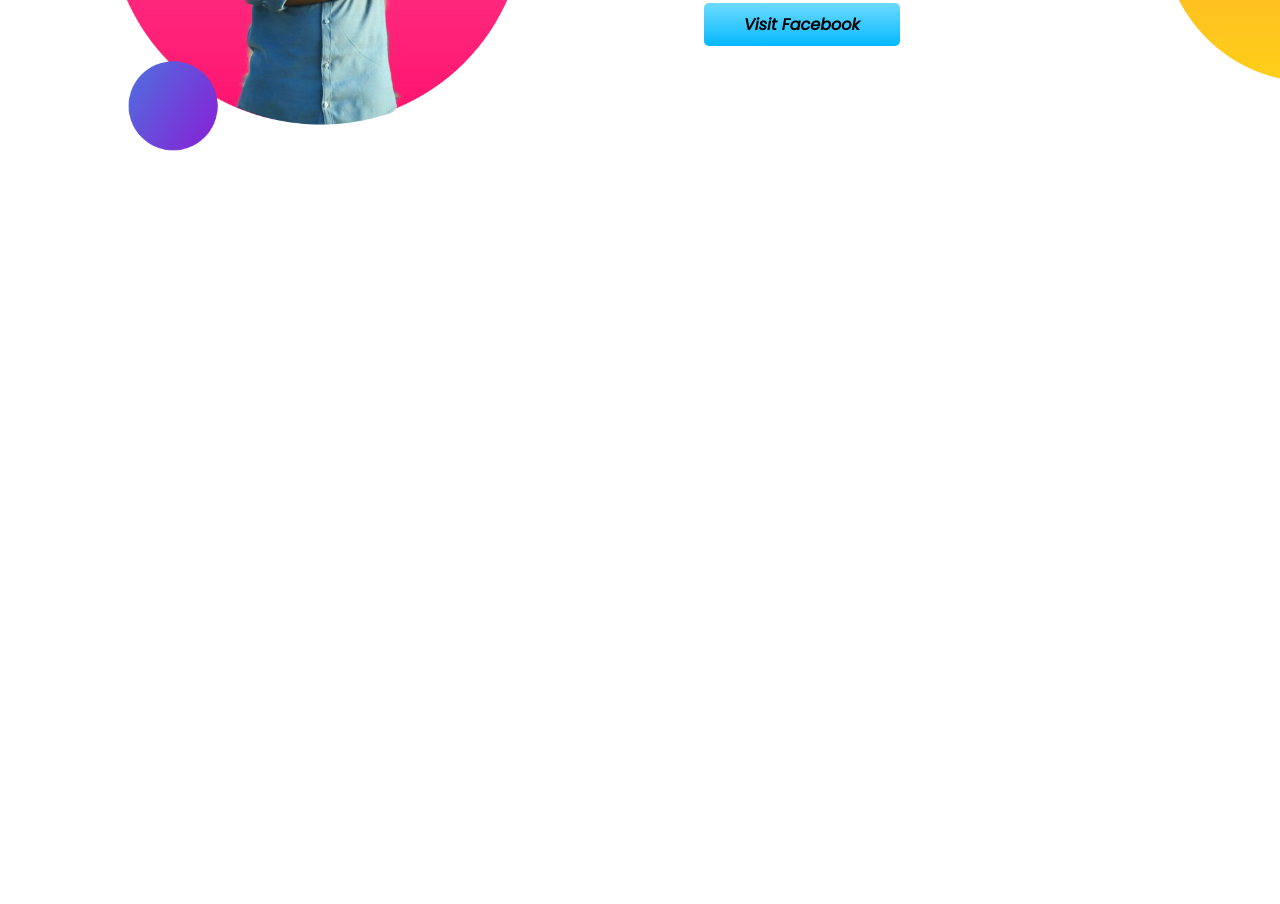
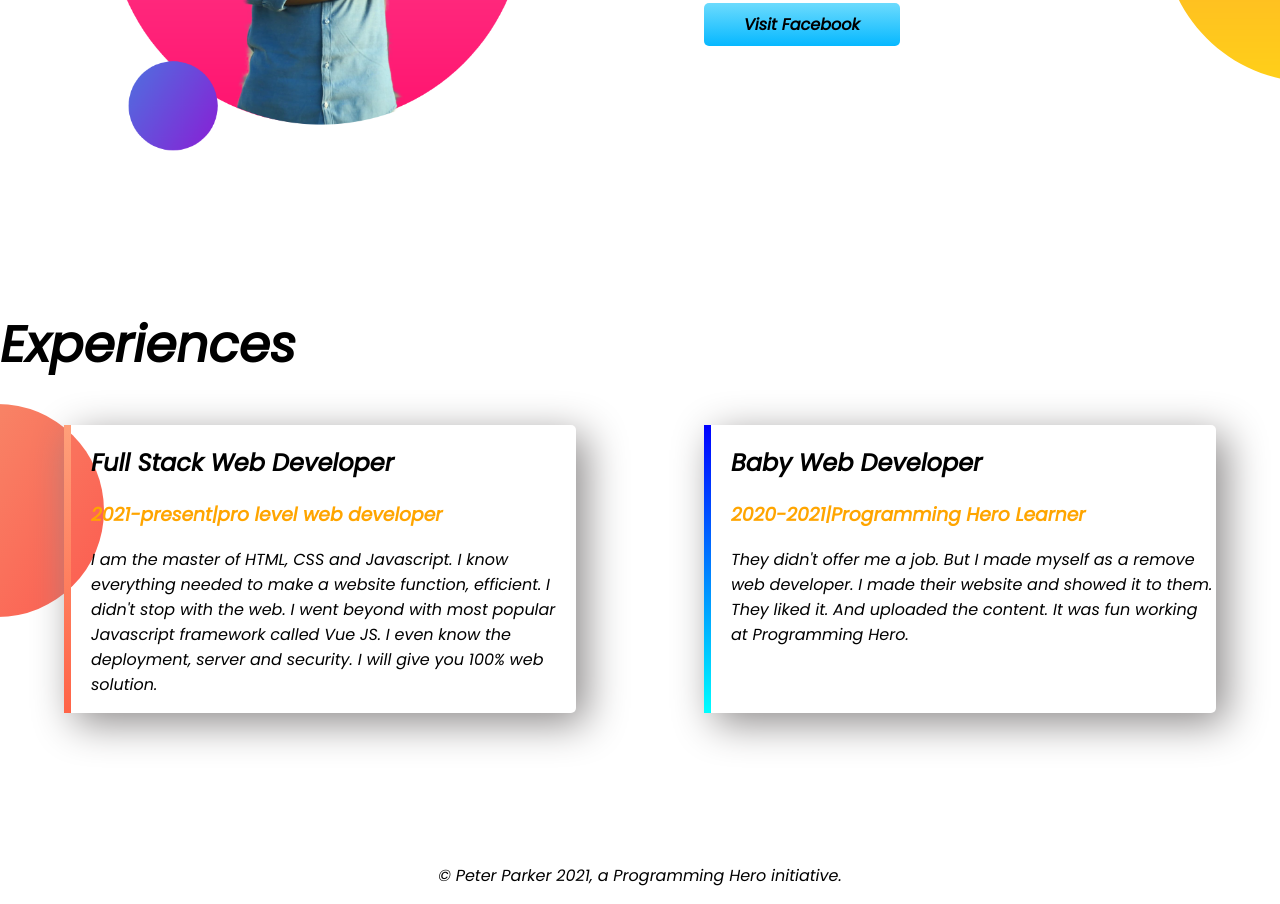
Before and after one commit to showravdas11/developer-portfolio, a plain HTML site: page index.html in a window 1280 px wide. Shown: the part 906-1810 px from the top of the page. Before the commit the page ends 1214 px from the top, so only its background shows below. Drawn offline with Linux system fonts and the light colour scheme; a web font is replaced by a local one.

Commit message:
footer added

```diff
--- a/index.html
+++ b/index.html
@@ -16,7 +16,7 @@
 </head>
 
 <body>
-    <section class="top-banner">
+    <section class="top-banner flexible-container">
         <div class="half-width">
             <h1>Welcome To</h1>
             <h1> <span class="orange">Showrav's </span> World</h1>
@@ -32,7 +32,7 @@
         <div class="half-width"><img src="images/my-bg (1).png" alt=""></div>
     </section>
 
-    <section class="dream-big">
+    <section class="dream-big flexible-container">
         <div class="half-width">
             <img src="images/pro.png" alt="">
         </div>
@@ -46,6 +46,31 @@
                 Facebook</a>
         </div>
     </section>
+
+    <section class="experience-area">
+        <h1>Experiences</h1>
+        <div class="flexible-container ">
+            <div id="full-stack" class="experience-item">
+                <h2>Full Stack Web Developer</h2>
+                <h3 class="orange">2021-present|pro level web developer</h3>
+                <p>I am the master of HTML, CSS and Javascript. I know everything needed to make a website function,
+                    efficient. I didn't stop with the web. I went beyond with most popular Javascript framework called
+                    Vue
+                    JS. I even know the deployment, server and security. I will give you 100% web solution.</p>
+            </div>
+            <div id="developer" class="experience-item">
+                <h2>Baby Web Developer</h2>
+                <h3 class="orange">2020-2021|Programming Hero Learner</h3>
+                <p>They didn't offer me a job. But I made myself as a remove web developer. I made their website and
+                    showed
+                    it to them. They liked it. And uploaded the content. It was fun working at Programming Hero.</p>
+            </div>
+        </div>
+    </section>
+
+    <footer>
+        <p>© Peter Parker 2021, a Programming Hero initiative.</p>
+    </footer>
 </body>
 
 </html>
--- a/style.css
+++ b/style.css
@@ -11,7 +11,7 @@ h1{
 .orange{
     color: orange;
 }
-section{
+.flexible-container{
     display: flex;
     margin-bottom: 150px;
 }
@@ -41,4 +41,37 @@ section{
     background-image: url("images/dream-bg.png");
     background-repeat: no-repeat;
     background-position: right;
+
 }
+
+.experience-area{
+    background-image: url("images/exp-bg.png");
+    background-repeat: no-repeat;
+    background-position: left;
+}
+
+.experience-item{
+    width: 80%;
+    margin-left: 5%;
+    margin-right: 5%;
+    padding-left: 20px;
+    border-radius: 5px;
+    box-shadow: 10px 10px 40px rgb(141, 138, 138);
+
+}
+
+#developer{
+    border-left: 7px solid;
+    border-image:   linear-gradient(blue, cyan);
+    border-image-slice: 1;
+}
+
+#full-stack{
+    border-left: 7px solid;
+    border-image: linear-gradient(180deg, lightsalmon, tomato);
+    border-image-slice: 1;
+}
+
+footer p{
+    text-align: center;
+}
```
